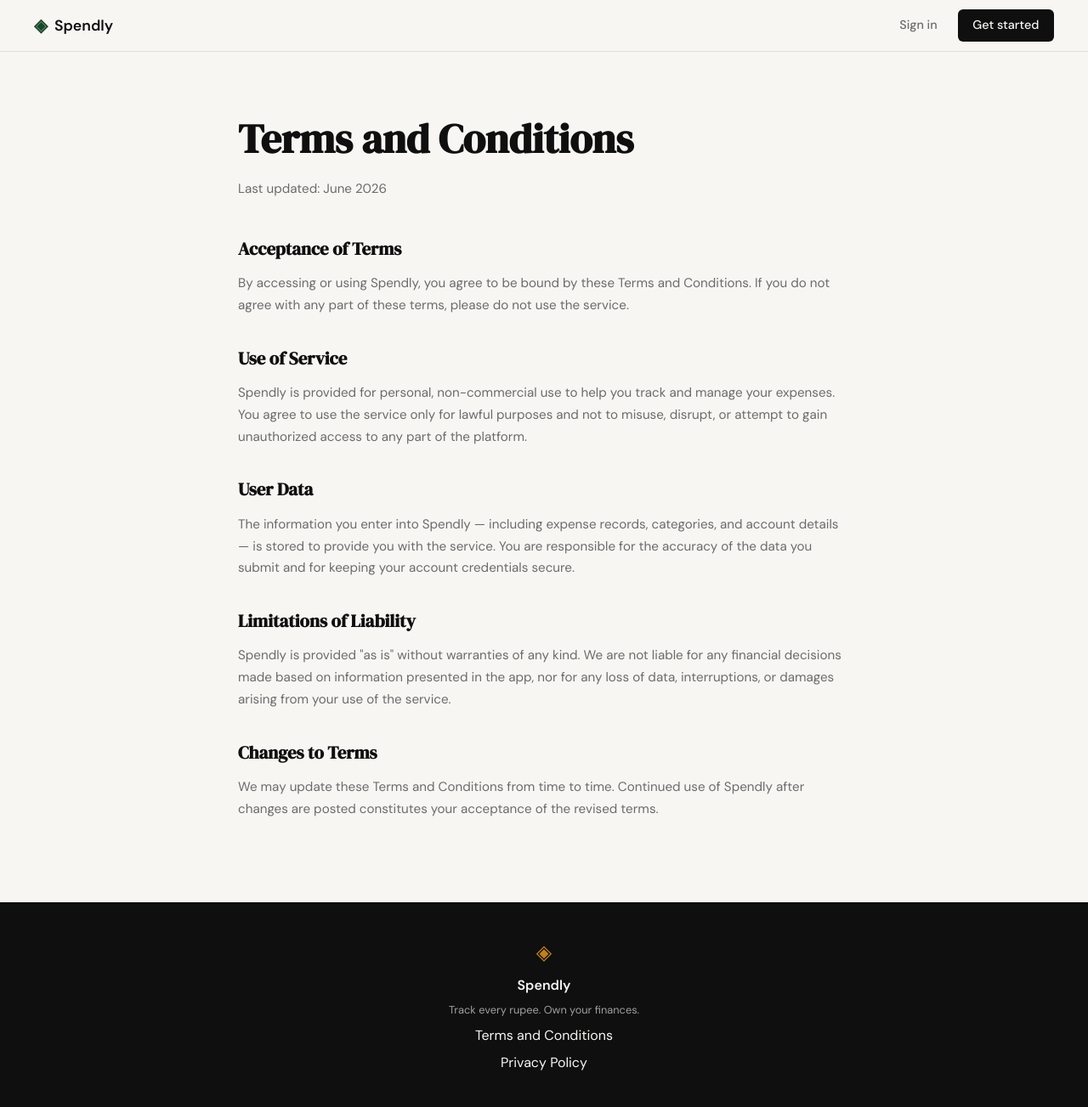
After one commit to PandeySunny01/Claude-Spendly-Project, a Flask app: page /terms in a window 1280 px wide. The commit adds this page. Shown: the whole page at 85% size. Run offline with Flask 3, Linux system fonts and the light colour scheme.

Commit message:
landing: add terms and conditions page and route

```diff
--- a/app.py
+++ b/app.py
@@ -20,6 +20,11 @@ def register():
 @app.route("/login")
 def login():
     return render_template("login.html")
+
+
+@app.route("/terms")
+def terms():
+    return render_template("terms.html")
 
 
 # ------------------------------------------------------------------ #
--- a/static/css/style.css
+++ b/static/css/style.css
@@ -342,6 +342,47 @@ a { color: inherit; text-decoration: none; }
 }
 
 /* ------------------------------------------------------------------ */
+/* Legal pages                                                         */
+/* ------------------------------------------------------------------ */
+
+.legal {
+    padding: 4rem 2rem 6rem;
+    max-width: var(--max-width);
+    margin: 0 auto;
+}
+
+.legal-inner {
+    max-width: 720px;
+    margin: 0 auto;
+}
+
+.legal-title {
+    font-family: var(--font-display);
+    font-size: clamp(2rem, 4vw, 3rem);
+    color: var(--ink);
+    margin-bottom: 0.5rem;
+}
+
+.legal-updated {
+    font-size: 0.85rem;
+    color: var(--ink-faint);
+    margin-bottom: 2.5rem;
+}
+
+.legal-inner h2 {
+    font-family: var(--font-display);
+    font-size: 1.3rem;
+    color: var(--ink);
+    margin: 2rem 0 0.75rem;
+}
+
+.legal-inner p {
+    font-size: 0.95rem;
+    color: var(--ink-muted);
+    line-height: 1.7;
+}
+
+/* ------------------------------------------------------------------ */
 /* CTA section                                                         */
 /* ------------------------------------------------------------------ */
 
--- a/templates/base.html
+++ b/templates/base.html
@@ -34,7 +34,7 @@
             <span class="brand-icon">◈</span>
             <span class="footer-name">Spendly</span>
             <p class="footer-copy">Track every rupee. Own your finances.</p>
-            <a href="#">Terms and Conditions</a>
+            <a href="/terms">Terms and Conditions</a>
             <a href="#">Privacy Policy</a>
         </div>
     </footer>
--- /dev/null
+++ b/templates/terms.html
@@ -0,0 +1,29 @@
+{% extends "base.html" %}
+
+{% block title %}Terms and Conditions — Spendly{% endblock %}
+
+{% block content %}
+
+<section class="legal">
+    <div class="legal-inner">
+        <h1 class="legal-title">Terms and Conditions</h1>
+        <p class="legal-updated">Last updated: June 2026</p>
+
+        <h2>Acceptance of Terms</h2>
+        <p>By accessing or using Spendly, you agree to be bound by these Terms and Conditions. If you do not agree with any part of these terms, please do not use the service.</p>
+
+        <h2>Use of Service</h2>
+        <p>Spendly is provided for personal, non-commercial use to help you track and manage your expenses. You agree to use the service only for lawful purposes and not to misuse, disrupt, or attempt to gain unauthorized access to any part of the platform.</p>
+
+        <h2>User Data</h2>
+        <p>The information you enter into Spendly — including expense records, categories, and account details — is stored to provide you with the service. You are responsible for the accuracy of the data you submit and for keeping your account credentials secure.</p>
+
+        <h2>Limitations of Liability</h2>
+        <p>Spendly is provided "as is" without warranties of any kind. We are not liable for any financial decisions made based on information presented in the app, nor for any loss of data, interruptions, or damages arising from your use of the service.</p>
+
+        <h2>Changes to Terms</h2>
+        <p>We may update these Terms and Conditions from time to time. Continued use of Spendly after changes are posted constitutes your acceptance of the revised terms.</p>
+    </div>
+</section>
+
+{% endblock %}
```
